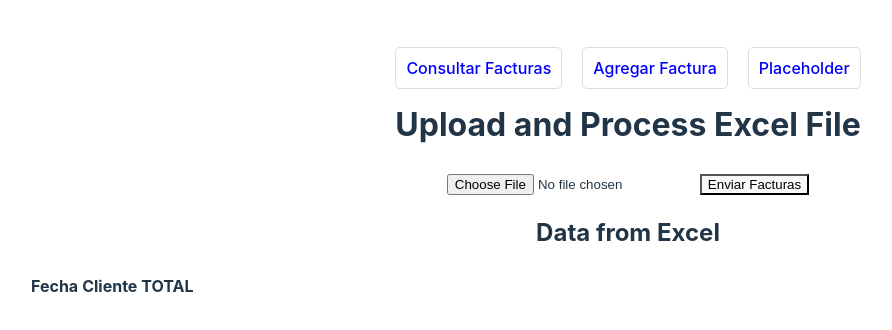
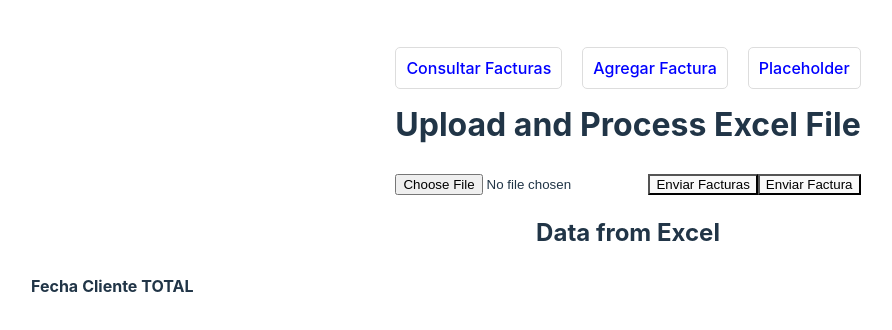
Before and after one commit to gustipardo/distro-pinto, a React (Vite) app in the folder app/: page /add-invoice in a window 1280 px wide. Shown: the top 330 px of the page, without its empty margins (12-904 px from the left). Built offline with nearby package versions, Linux system fonts and the light colour scheme.

Commit message:
button test added

```diff
--- a/app/src/components/AddInvoice.tsx
+++ b/app/src/components/AddInvoice.tsx
@@ -45,6 +45,7 @@ const AddInvoice: React.FC = () => {
       <h1>Upload and Process Excel File</h1>
       <input type="file" accept=".xls,.xlsx" onChange={handleFileUpload} />
       <button onClick={handleClick}>Enviar Facturas</button>
+      <button onClick={()=> {addInvoice({date: "14/06/2024", client: "Hola", amount: 153789.57})}}>Enviar Factura</button>
       <div>
         <h2>Data from Excel</h2>
         <table>
```
